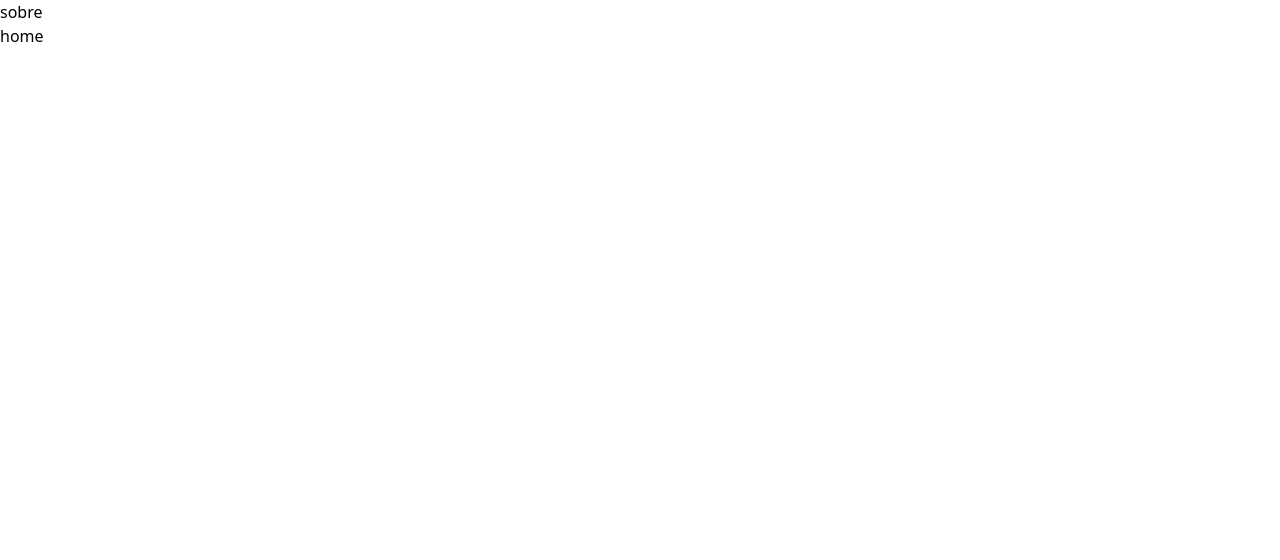
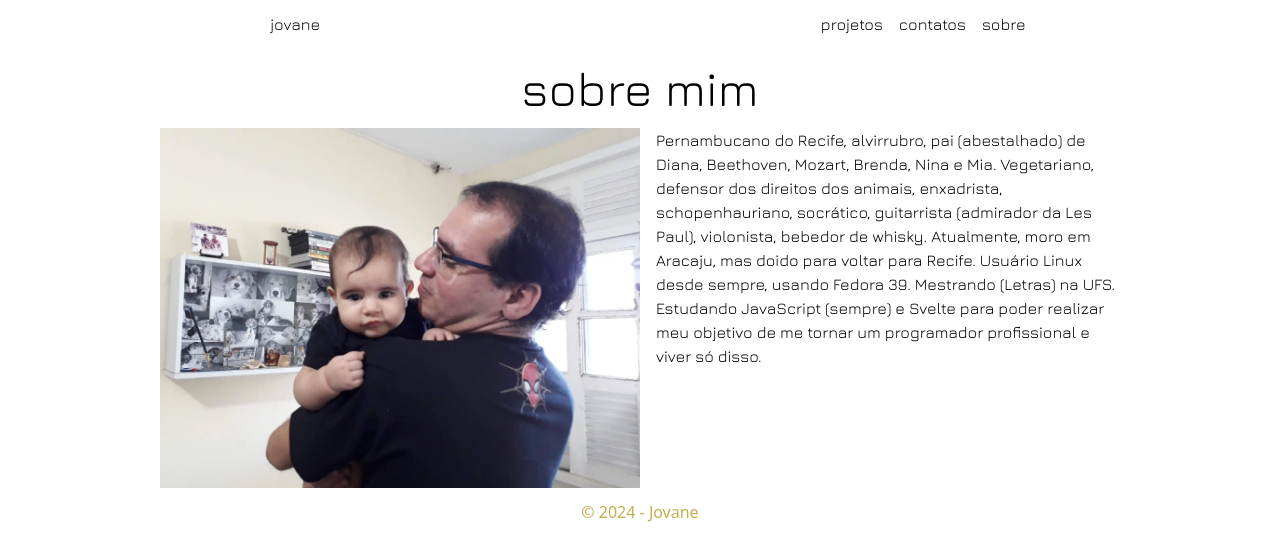
Before and after one commit to jcgsr/mar-SveltePortfolio, a SvelteKit app: page /sobre in a window 1280 px wide. Shown: the top 560 px of the page. Built offline with nearby package versions, Linux system fonts and the light colour scheme; a web font is replaced by a local one.

Commit message:
fonts and sobre

```diff
--- a/src/components/contatos/contacts.svelte
+++ b/src/components/contatos/contacts.svelte
@@ -2,8 +2,8 @@
 	import Icon from '@iconify/svelte';
 </script>
 
-<section class="bg-slate-100">
-	<h1 class="text-center text-6xl p-6 mb-4">contatos</h1>
+<section id="contatos" class="bg-slate-100">
+	<h1 class="text-center text-5xl p-6 mb-4 font-kolnia uppercase">contatos</h1>
 	<div
 		class="flex flex-col text-center justify-center m-auto
     md:flex-row md:justify-around"
--- a/src/components/header.svelte
+++ b/src/components/header.svelte
@@ -1,5 +1,7 @@
-<nav class="flex justify-around bg-transparent">
-	<span>jovane</span>
+<nav class="flex justify-around p-3 font-jura bg-transparent">
+	<a href="/">
+		<span>jovane</span>
+	</a>
 	<div class="flex justify-end">
 		<a href="#projetos">projetos</a>
 		<a href="#contatos">contatos</a>
--- a/src/components/hero.svelte
+++ b/src/components/hero.svelte
@@ -47,12 +47,14 @@
 	<div class="bg-slate-600 text-white md:w-3/6">
 		<h3 class="text-6xl md:text-8xl font-jura">eu sou</h3>
 		<h2 class="text-6xl md:text-8xl font-orbitron">Jovane</h2>
-		<div class="container">
-			<h3 class="text-5xl md:text-6xl font-kolnia mt-3 m-auto pb-2 typed-out">programador web</h3>
+		<div class="container sm:w-3/5 lg:w-3/4">
+			<h3 class="text-5xl md:text-4xl lg:text-5xl font-kolnia mt-3 m-auto pb-2 typed-out">
+				programador web
+			</h3>
 		</div>
-		<h3 class="text-5xl md:text-6xl font-dancing mt-3 fade-in">tradutor</h3>
+		<h3 class="text-5xl md:text-4xl lg:text-5xl font-dancing mt-3 fade-in">tradutor</h3>
 	</div>
-	<div class="bg-slate-300 md:w-2/6 mx-2">
+	<div class="bg-slate-300 md:w-2/6">
 		<img class="my-6 rounded-lg" src={hero} alt="programador" /><a
 			class="text-xs ml-2"
 			href="https://www.freepik.com/free-vector/programming-concept-illustration_7118756.htm#fromView=search&page=1&position=34&uuid=1afe25d6-b397-480d-8bef-cc411cfc373f"
@@ -70,7 +72,7 @@
 			width: 0;
 		}
 		to {
-			width: 62%;
+			width: 100%;
 		}
 	}
 	@keyframes blink {
--- a/src/components/projects/projects.svelte
+++ b/src/components/projects/projects.svelte
@@ -4,7 +4,7 @@
 </script>
 
 <section class="bg-slate-500">
-	<h1 class="text-center text-6xl p-6 mb-4">projetos</h1>
+	<h1 class="text-center font-orbitron uppercase text-5xl p-6 mb-4">projetos</h1>
 	<div class="flex flex-col lg:flex-row lg:flex-wrap justify-center justify-items-stretch">
 		{#each projects as { nome, img, tec1, tec2, tec3, tec4, end }}
 			<div
--- a/src/routes/+layout.svelte
+++ b/src/routes/+layout.svelte
@@ -1,5 +1,41 @@
 <script>
 	import '../app.css';
+	import Header from '../components/header.svelte';
+	import { fly } from 'svelte/transition';
+	import { cubicIn, cubicOut } from 'svelte/easing';
+	export let data;
 </script>
 
-<slot />
+<div class="app">
+	<Header />
+
+	{#key data.pathname}
+		<main
+			in:fly={{ easing: cubicOut, y: 10, duration: 300, delay: 400 }}
+			out:fly={{ easing: cubicIn, y: -10, duration: 300 }}
+		>
+			<slot />
+		</main>
+	{/key}
+	<footer>&copy; 2024 - Jovane</footer>
+</div>
+
+<style>
+	.app {
+		display: flex;
+		flex-direction: column;
+		min-height: 100vh;
+	}
+
+	footer {
+		display: flex;
+		justify-content: center;
+		color: #c5ae4f;
+	}
+
+	@media (min-width: 480px) {
+		footer {
+			padding: 12px 0;
+		}
+	}
+</style>
--- a/src/routes/+page.svelte
+++ b/src/routes/+page.svelte
@@ -1,12 +1,10 @@
 <script>
-	import Header from '../components/header.svelte';
 	import Hero from '../components/hero.svelte';
 	import Projects from '../components/projects/projects.svelte';
 	import Contacts from '../components/contatos/contacts.svelte';
 </script>
 
 <div>
-	<Header />
 	<main class="w-full">
 		<div class=" bg-slate-400">
 			<Hero />
--- a/src/routes/sobre/+page.svelte
+++ b/src/routes/sobre/+page.svelte
@@ -1,2 +1,18 @@
-<h1>sobre</h1>
-<a href="/">home</a>
+<script>
+	import jd from '../../lib/img/jd.webp';
+</script>
+
+<section class="w-3/4 m-auto">
+	<h1 class="text-center text-5xl p-4 font-jura">sobre mim</h1>
+	<div class="sobre flex flex-row">
+		<img class="w-2/4 mr-4" src={jd} alt="Foto de Jovane e Diana" />
+		<p class="font-jura">
+			Pernambucano do Recife, alvirrubro, pai (abestalhado) de Diana, Beethoven, Mozart, Brenda,
+			Nina e Mia. Vegetariano, defensor dos direitos dos animais, enxadrista, schopenhauriano,
+			socrático, guitarrista (admirador da Les Paul), violonista, bebedor de whisky. Atualmente,
+			moro em Aracaju, mas doido para voltar para Recife. Usuário Linux desde sempre, usando Fedora
+			39. Mestrando (Letras) na UFS. Estudando JavaScript (sempre) e Svelte para poder realizar meu
+			objetivo de me tornar um programador profissional e viver só disso.
+		</p>
+	</div>
+</section>
```
Also changed, not shown: src/lib/img/jd.webp (added), 1 other file (tests, documents, lock files or other folders).
